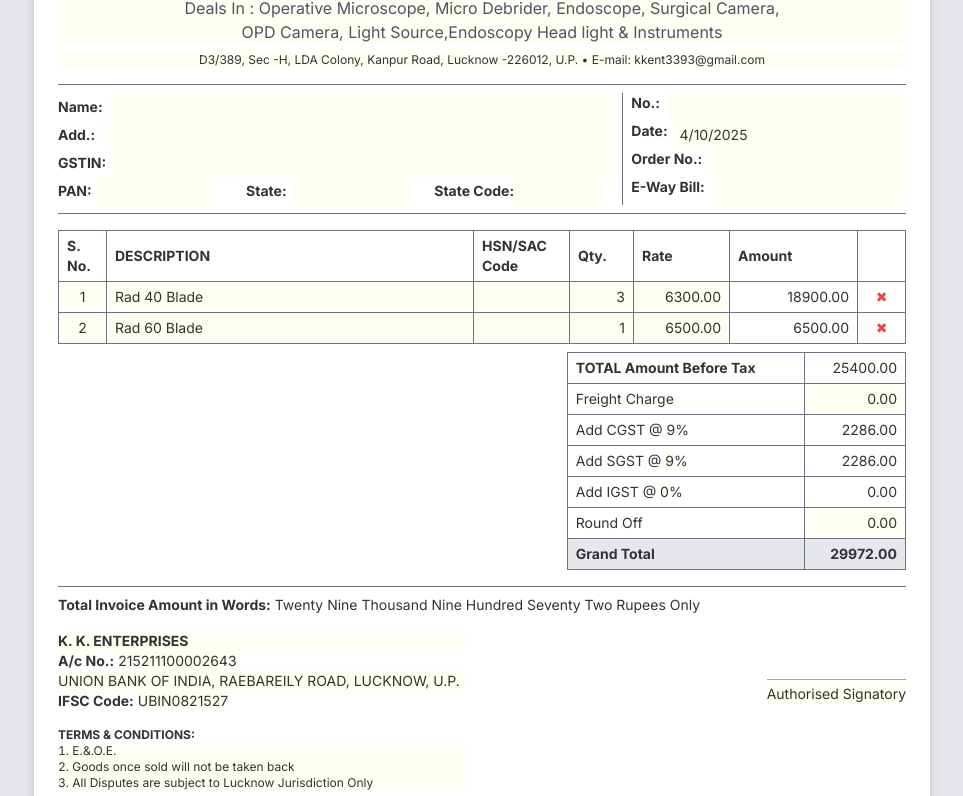
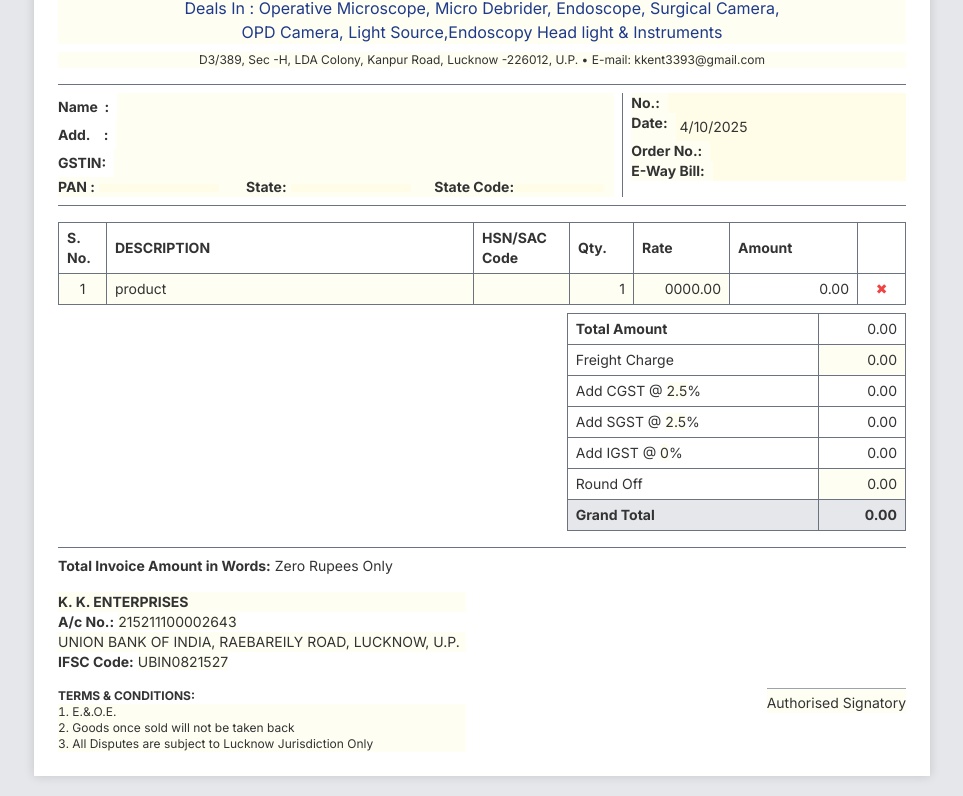
Before and after one commit to singhkrish1830-png/K.-K.-Enterprises-, a plain HTML site: page index.html in a window 1280 px wide. Shown: the part 204-1000 px from the top of the page, without its empty margins (158-1121 px from the left). Drawn offline with nearby package versions, Linux system fonts and the light colour scheme.

Commit message:
Update index.html

```diff
--- a/index.html
+++ b/index.html
@@ -214,8 +214,8 @@
 
         <!-- Header -->
         <div class="text-center mb-2">
-            <h1 class="text-2xl md:text-3xl font-bold text-gray-800" style="font-family: 'Tinos', serif;" contenteditable="true">K. K. ENTERPRISES</h1>
-            <div class="text-sm md:text-base text-gray-600 mt-1 px-4" contenteditable="true">
+            <h1 class="text-2xl md:text-3xl font-bold text-red-500" style="font-family: 'Tinos', serif;" contenteditable="true">K. K. ENTERPRISES</h1>
+            <div class="text-sm md:text-base text-[#1E3A8A] mt-1 px-4" contenteditable="true">
                 <p>Deals In : Operative Microscope, Micro Debrider, Endoscope, Surgical Camera,</p>
                 <p>OPD Camera, Light Source,Endoscopy Head light & Instruments</p>
             </div>
@@ -229,29 +229,29 @@
         <div class="border-t border-b border-gray-500 py-2">
             <div class="flex flex-col md:flex-row mobile-stack">
                 <div class="w-full md:w-2/3 md:pr-2 md:border-r border-b md:border-b-0 border-gray-500 pb-2 md:pb-0 mb-2 md:mb-0">
-                     <div class="flex items-start">
-                        <strong class="mr-2 mt-1">Name:</strong>
+                     <div  class="flex items-start">
+                        <strong class="mr-2 mt-1">Name&nbsp&nbsp:</strong>
                         <div contenteditable="true" class="flex-grow p-1"></div>
                     </div>
-                    <div class="flex items-start">
-                        <strong class="mr-2 mt-1">Add.:</strong>
+                    <div  class="flex items-start">
+                        <strong class="mr-2 mt-1">Add.&nbsp;&nbsp;&nbsp; :</strong>
                         <div contenteditable="true" class="flex-grow p-1"></div>
                     </div>
-                     <div class="flex items-start">
+                     <div  class="flex items-start">
                         <strong class="mr-2 mt-1">GSTIN:</strong>
                         <div contenteditable="true" class="flex-grow p-1"></div>
                     </div>
-                    <div class="grid grid-cols-1 sm:grid-cols-3 gap-x-2">
-                        <div><strong>PAN:</strong> <span contenteditable="true" class="p-1 inline-block w-2/3"></span></div>
+                    <div contenteditable="true" class="grid grid-cols-1 sm:grid-cols-3 gap-x-2">
+                        <div><strong>PAN :</strong> <span contenteditable="true" class="p-1 inline-block w-2/3"></span></div>
                         <div><strong>State:</strong> <span contenteditable="true" class="p-1 inline-block w-2/3"></span></div>
                         <div><strong>State Code:</strong><span contenteditable="true" class="p-1 inline-block w-1/2"></span></div>
                     </div>
                 </div>
                 <div class="w-full md:w-1/3 md:pl-2">
-                    <div class="flex"><strong>No.:</strong><span contenteditable="true" class="ml-2 flex-grow p-1"></span></div>
-                    <div class="flex"><strong>Date:</strong><span id="date" contenteditable="true" class="ml-2 flex-grow p-1"></span></div>
-                    <div class="flex"><strong>Order No.:</strong><span contenteditable="true" class="ml-2 flex-grow p-1"></span></div>
-                    <div class="flex"><strong>E-Way Bill:</strong><span contenteditable="true" class="ml-2 flex-grow p-1"></span></div>
+                    <div contenteditable="true" class="flex"><strong>No.:</strong><span contenteditable="true" class="ml-2 flex-grow p-1"></span></div>
+                    <div contenteditable="true" class="flex"><strong>Date:</strong><span id="date" contenteditable="true" class="ml-2 flex-grow p-1"></span></div>
+                    <div contenteditable="true" class="flex"><strong>Order No.:</strong><span contenteditable="true" class="ml-2 flex-grow p-1"></span></div>
+                    <div contenteditable="true" class="flex"><strong>E-Way Bill:</strong><span contenteditable="true" class="ml-2 flex-grow p-1"></span></div>
                 </div>
             </div>
         </div>
@@ -273,14 +273,14 @@
                 <tbody id="invoice-body">
                     <tr>
                         <td class="text-center" contenteditable="true">1</td>
-                        <td contenteditable="true">Rad 40 Blade</td>
+                        <td contenteditable="true">product</td>
                         <td contenteditable="true"></td>
-                        <td contenteditable="true" class="qty text-right">3</td>
-                        <td contenteditable="true" class="rate text-right">6300.00</td>
-                        <td class="amount text-right">18900.00</td>
+                        <td contenteditable="true" class="qty text-right">1</td>
+                        <td contenteditable="true" class="rate text-right">0000.00</td>
+                        <td class="amount text-right">0000.00</td>
                         <td class="text-center no-print"><button onclick="deleteRow(this)" class="text-red-500">✖</button></td>
                     </tr>
-                     <tr>
+                     <!-- <tr>
                         <td class="text-center" contenteditable="true">2</td>
                         <td contenteditable="true">Rad 60 Blade</td>
                         <td contenteditable="true"></td>
@@ -288,7 +288,7 @@
                         <td contenteditable="true" class="rate text-right">6500.00</td>
                         <td class="amount text-right">6500.00</td>
                         <td class="text-center no-print"><button onclick="deleteRow(this)" class="text-red-500">✖</button></td>
-                    </tr>
+                    </tr> -->
                 </tbody>
             </table>
         </div>
@@ -299,7 +299,7 @@
                  <table class="w-full text-sm">
                      <tbody>
                          <tr>
-                             <td class="font-bold border-r-0">TOTAL Amount Before Tax</td>
+                             <td class="font-bold border-r-0">Total Amount</td>
                              <td id="subtotal" class="text-right">25400.00</td>
                          </tr>
                          <tr>
@@ -307,11 +307,11 @@
                              <td contenteditable="true" id="freight" class="text-right">0.00</td>
                          </tr>
                          <tr>
-                             <td>Add CGST @ <span contenteditable="true" id="cgst-rate">9</span>%</td>
+                             <td>Add CGST @ <span contenteditable="true" id="cgst-rate">2.5</span>%</td>
                              <td id="cgst" class="text-right">2286.00</td>
                          </tr>
                           <tr>
-                             <td>Add SGST @ <span contenteditable="true" id="sgst-rate">9</span>%</td>
+                             <td>Add SGST @ <span contenteditable="true" id="sgst-rate">2.5</span>%</td>
                              <td id="sgst" class="text-right">2286.00</td>
                          </tr>
                          <tr>
@@ -348,9 +348,15 @@
                              <li contenteditable="true">All Disputes are subject to Lucknow Jurisdiction Only</li>
                          </ol>
                      </div>
+<style>
+.terms-conditions {
+    page-break-inside: avoid;
+    page-break-before: auto;
+}
+</style>
                  </div>
                  <div class="w-full sm:w-1/2 sm:text-right flex flex-col items-start sm:items-end">
-                     <div class="mt-12">
+                     <div class="mt-24">
                          <p class="border-t border-gray-400 pt-1" contenteditable="true">Authorised Signatory</p>
                      </div>
                  </div>
```
